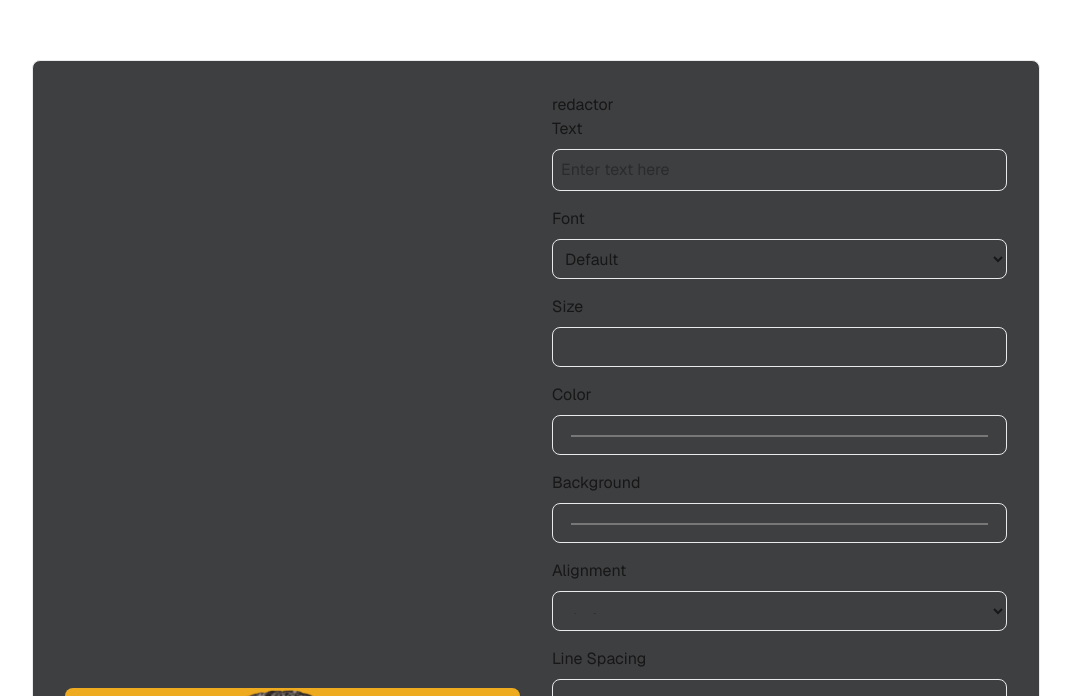
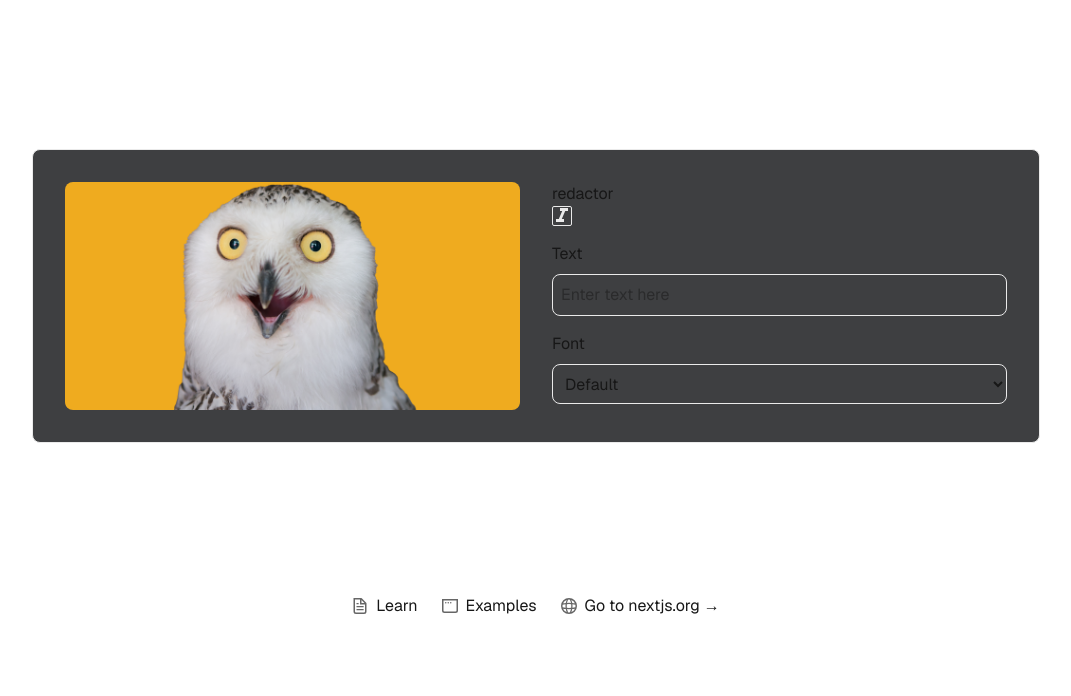
Before and after one commit to SpiriT-L/meme-crafter-app, a Next.js app: page / in a window 1280 px wide. Shown: the part 104-800 px from the top of the page, without its empty margins (104-1175 px from the left). Built offline with nearby package versions, Linux system fonts and the light colour scheme.

Commit message:
feat: Created ButtonItanic component to toggle italic state

```diff
--- a/package.json
+++ b/package.json
@@ -12,6 +12,10 @@
     "prepare": "husky"
   },
   "dependencies": {
+    "@emotion/react": "^11.14.0",
+    "@emotion/styled": "^11.14.0",
+    "@mui/icons-material": "^7.1.0",
+    "@mui/material": "^7.1.0",
     "next": "15.3.1",
     "react": "^19.0.0",
     "react-dom": "^19.0.0"
--- a/src/app/page.tsx
+++ b/src/app/page.tsx
@@ -10,7 +10,7 @@ export default function Home() {
           <div className="w-1/2">
             <ImagesDisplay />
           </div>
-          <div className="w-1/2">
+          <div className="w-1/2 flex flex-col items-stretch self-start">
             <TextRedactor />
           </div>
         </div>
--- a/src/components/ImagesDisplay/ImagesDisplay.tsx
+++ b/src/components/ImagesDisplay/ImagesDisplay.tsx
@@ -5,7 +5,7 @@ import React from 'react';
 import Image from 'next/image';
 
 export default function ImagesDisplay() {
-  const { text } = useText();
+  const { text, isItalic } = useText();
   return (
     <>
       <Image
@@ -16,7 +16,7 @@ export default function ImagesDisplay() {
         height={1000}
         priority
       />
-      <span>{text}</span>
+      <span className={isItalic ? 'italic' : ''}>{text}</span>
     </>
   );
 }
--- /dev/null
+++ b/src/components/Text/Text.tsx
@@ -0,0 +1,13 @@
+import React from 'react';
+import { useText } from '@/context/TextContext';
+
+export default function Text() {
+  const { text } = useText();
+
+  return (
+    <div>
+      <span>{text}</span>
+      console.log({text});
+    </div>
+  );
+}
--- /dev/null
+++ b/src/components/TextRedactor/ButtonItanic.tsx
@@ -0,0 +1,20 @@
+import React from 'react';
+import { useText } from '@/context/TextContext';
+import { FormatItalic } from '@mui/icons-material';
+
+export default function ButtonItanic() {
+  const { isItalic, setIsItalic } = useText();
+  return (
+    <>
+      <button
+        type="button"
+        onClick={() => setIsItalic(!isItalic)}
+        className={`w-[20px] h-[20px] rounded-[2px] bg-[#3e3f41] flex items-center justify-center border-[1px] border-solid border-[#eaeaea] ${
+          isItalic ? 'text-[#3e3f41] bg-[#eaeaea]' : 'text-[#eaeaea]'
+        }`}
+      >
+        <FormatItalic />
+      </button>
+    </>
+  );
+}
--- /dev/null
+++ b/src/components/TextRedactor/InputText.tsx
@@ -0,0 +1,21 @@
+import React from 'react';
+import { useText } from '@/context/TextContext';
+
+export default function InputText() {
+  const { text, setText } = useText();
+  return (
+    <>
+      <div className="flex flex-col gap-2">
+        <label htmlFor="text">Text</label>
+        <input
+          id="text"
+          value={text}
+          onChange={e => setText(e.target.value)}
+          className={`w-full border-[1px] border-solid border-[#eaeaea] rounded-[8px] bg-[#3e3f41] p-2`}
+          placeholder="Enter text here"
+          type="text"
+        />
+      </div>
+    </>
+  );
+}
--- a/src/components/TextRedactor/TextRedactor.tsx
+++ b/src/components/TextRedactor/TextRedactor.tsx
@@ -1,27 +1,16 @@
 'use client';
 
-import { useText } from '@/context/TextContext';
-
-import React from 'react';
+import ButtonItanic from './ButtonItanic';
+import InputText from './InputText';
 
 export default function TextRedactor() {
-  const { text, setText } = useText();
-
   return (
     <>
       <h1>redactor</h1>
       <div className="flex flex-col gap-4">
-        <div className="flex flex-col gap-2">
-          <label htmlFor="text">Text</label>
-          <input
-            id="text"
-            value={text}
-            onChange={e => setText(e.target.value)}
-            className="w-full border-[1px] border-solid border-[#eaeaea] rounded-[8px] bg-[#3e3f41] p-2"
-            placeholder="Enter text here"
-            type="text"
-          />
-        </div>
+        <ButtonItanic />
+        <InputText />
+
         <div className="flex flex-col gap-2">
           <label htmlFor="font">Font</label>
           <select
@@ -33,6 +22,7 @@ export default function TextRedactor() {
             <option value="italic">Italic</option>
           </select>
         </div>
+        {/*
         <div className="flex flex-col gap-2">
           <label htmlFor="size">Size</label>
           <input
@@ -188,7 +178,7 @@ export default function TextRedactor() {
             <option value="distribute-all-lines">Distribute All Lines</option>
             <option value="distribute-letter">Distribute Letter</option>
           </select>
-        </div>
+        </div> */}
       </div>
     </>
   );
--- a/src/context/TextContext.tsx
+++ b/src/context/TextContext.tsx
@@ -1,21 +1,30 @@
 'use client';
 
-import React, { createContext, useState, useContext } from 'react';
+import React, { createContext, useContext, useState } from 'react';
 
-const TextContext = createContext<{
+type TextContextType = {
   text: string;
   setText: (t: string) => void;
-}>({ text: '', setText: () => {} });
+  isItalic: boolean;
+  setIsItalic: (v: boolean) => void;
+};
+
+const TextContext = createContext<TextContextType>({
+  text: '',
+  setText: () => {},
+  isItalic: false,
+  setIsItalic: () => {},
+});
 
 export const useText = () => useContext(TextContext);
 
-export const TextProvider: React.FC<{ children: React.ReactNode }> = ({
-  children,
-}) => {
+export function TextProvider({ children }: { children: React.ReactNode }) {
   const [text, setText] = useState('');
+  const [isItalic, setIsItalic] = useState(false);
+
   return (
-    <TextContext.Provider value={{ text, setText }}>
+    <TextContext.Provider value={{ text, setText, isItalic, setIsItalic }}>
       {children}
     </TextContext.Provider>
   );
-};
+}
```
Also changed, not shown: 1 other file (tests, documents, lock files or other folders).
